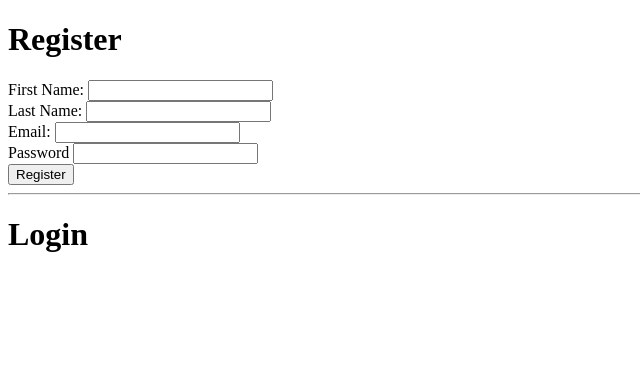
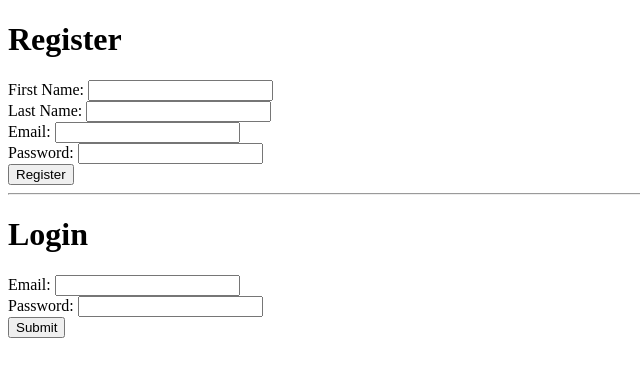
Before and after one commit to KeithBrantley/Coding-Dojo-Assignments, a Django app: page / in a window 1280 px wide. Shown: the top 377 px of the page, without its empty margins (0-640 px from the left). Run offline with Django 3.2, Linux system fonts and the light colour scheme.

Commit message:
added login form to html

```diff
--- a/python_stack/django/django_full_stack/login_reg/main/templates/index.html
+++ b/python_stack/django/django_full_stack/login_reg/main/templates/index.html
@@ -15,7 +15,7 @@
         <input type="text" name="last_name" id="last_name"><br>
         <label for="email">Email:</label>
         <input type="email" name="email" id="email"><br>
-        <label for="password">Password</label>
+        <label for="password">Password:</label>
         <input type="password" name="password" id="password"><br>
         <button>Register</button><br>
     </form>
@@ -28,5 +28,15 @@
     {% endif %}
     <hr>
     <h1>Login</h1>
+    <form action="/login" method="POST">
+        {% csrf_token %}
+        <label for="email">Email:</label>
+        <input type="email" name="email" id="email"><br>
+        <label for="password">Password:</label>
+        <input type="password" name="password" id="password"><br>
+        <button>Submit</button><br>
+
+
+    </form>
 </body>
 </html>
--- a/python_stack/django/django_full_stack/login_reg/main/templates/success.html
+++ b/python_stack/django/django_full_stack/login_reg/main/templates/success.html
@@ -6,6 +6,7 @@
     <title>Woooooooooo</title>
 </head>
 <body>
+    <a href="/logout">Logout</a>
     <h1>You have successfully registered!</h1>
     <h2>Welcome {{user.first_name}}</h2>
     <h2>Your password is {{user.password}}</h2>
--- a/python_stack/django/django_full_stack/login_reg/main/urls.py
+++ b/python_stack/django/django_full_stack/login_reg/main/urls.py
@@ -4,5 +4,7 @@ from . import views
 urlpatterns = [
     path('', views.index),
     path('register', views.register),
+    path('login', views.login),
     path('success', views.success),
+    path('logout', views.logout),
 ]
--- a/python_stack/django/django_full_stack/login_reg/main/views.py
+++ b/python_stack/django/django_full_stack/login_reg/main/views.py
@@ -13,8 +13,6 @@ def register(request):
             messages.error(request, error)
         return redirect('/')
     hashed = bcrypt.hashpw(request.POST['password'].encode(), bcrypt.gensalt()).decode()
-    print(request.POST['password'])
-    print(hashed)
     this_user = User.objects.create(
         first_name=request.POST['first_name'],
         last_name=request.POST['last_name'],
@@ -24,9 +22,15 @@ def register(request):
     request.session['user_id'] = this_user.id
     return redirect('/success')
 
+def login(request):
+    pass
+
 def success(request):
     context = {
         'user': User.objects.get(id=request.session['user_id'])
     }
+    return render(request,"success.html", context)
 
-    return render(request,"success.html", context)
+def logout(request):
+    request.session.flush()
+    return redirect('/')
```
Also changed, not shown: python_stack/django/django_full_stack/login_reg/db.sqlite3.
